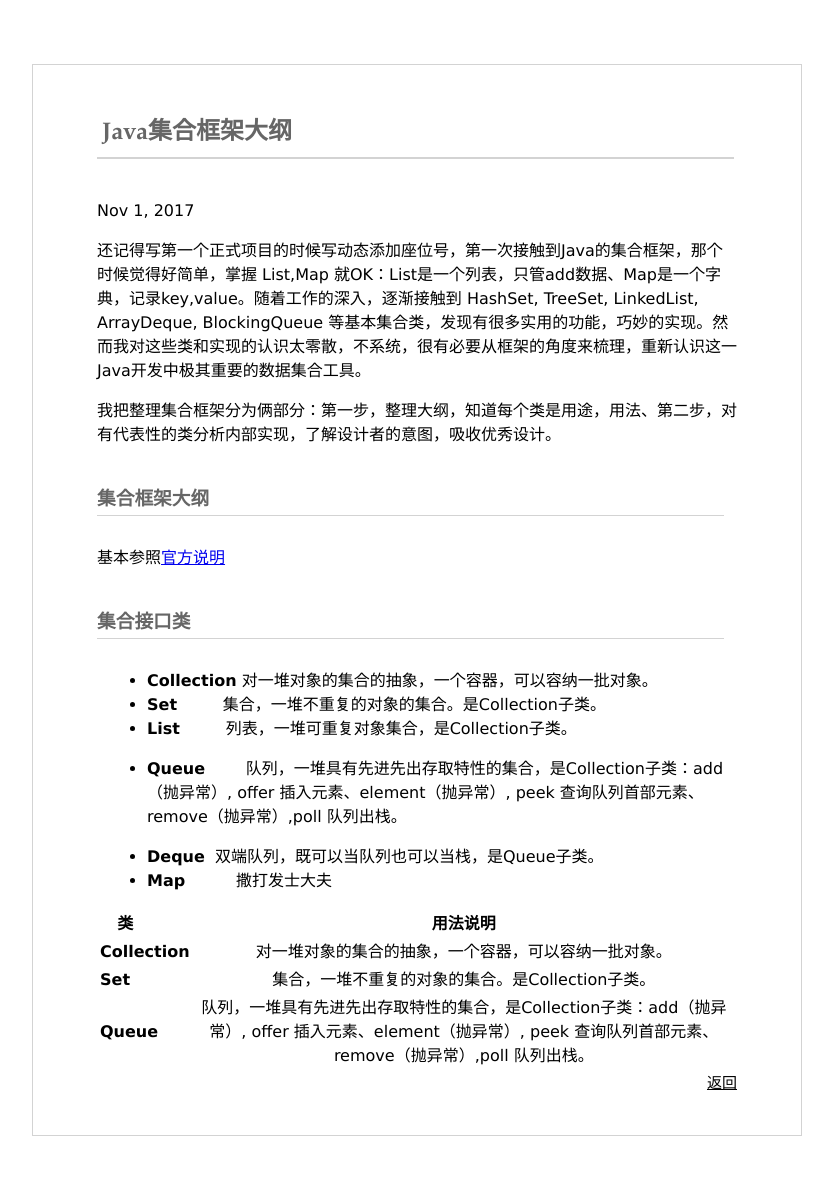
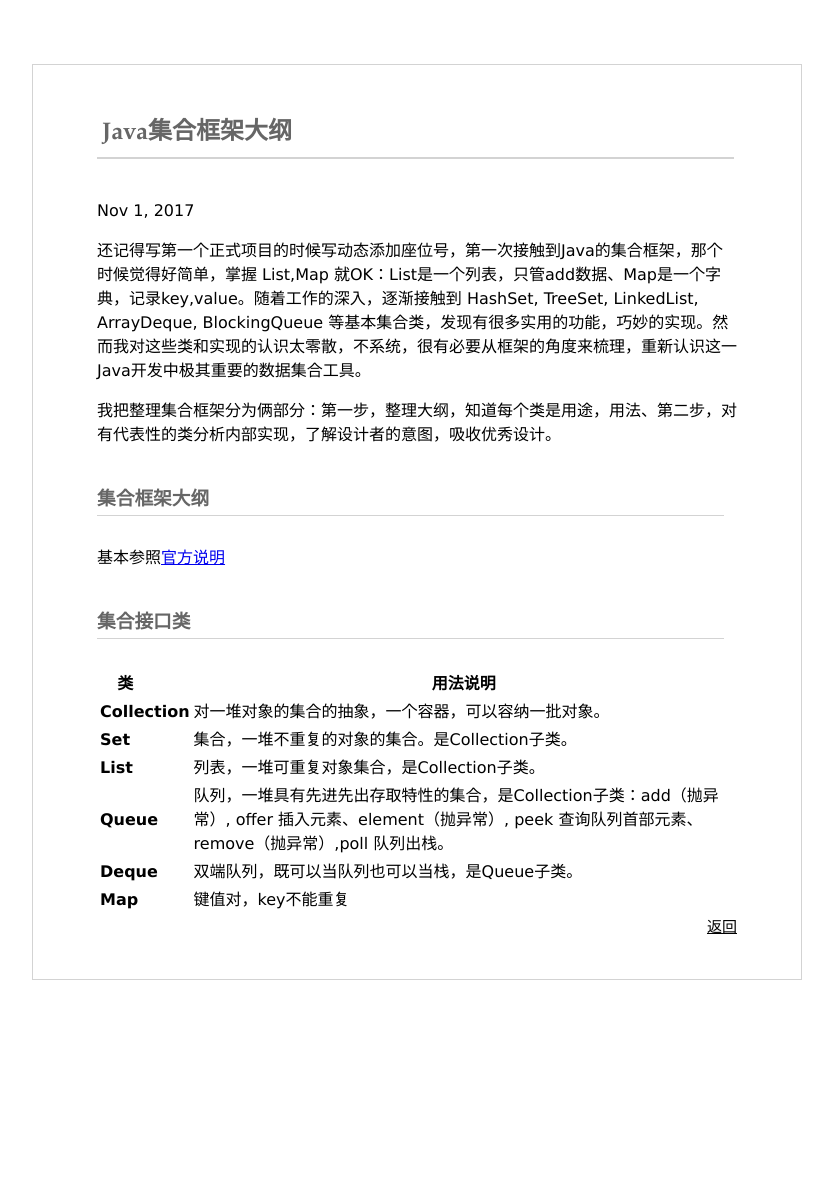
Before and after one commit to chufengma/blog, a Jekyll site: the page built from _posts/2017-11-01-Java集合框架大纲.md, in a window 1280 px wide. Shown: the whole page, without its empty margins (224-1057 px from the left). Built offline with Jekyll 4.4.1, drawn with Linux system fonts in a browser that asks for light colours; our own code applies the rules of GitHub Pages for plain Markdown files; after the commit the page ends 1044 px from its top, so only the background shows below that.

Commit message:
Update 2017-11-01-Java集合框架大纲.md

```diff
--- a/_posts/2017-11-01-Java集合框架大纲.md
+++ b/_posts/2017-11-01-Java集合框架大纲.md
@@ -6,16 +6,12 @@
 基本参照[官方说明](https://docs.oracle.com/javase/8/docs/technotes/guides/collections/reference.html)
 
 ### 集合接口类
-- **Collection**   对一堆对象的集合的抽象，一个容器，可以容纳一批对象。
-- **Set**          集合，一堆不重复的对象的集合。是Collection子类。
-- **List**         列表，一堆可重复对象集合，是Collection子类。
-- **Queue**        队列，一堆具有先进先出存取特性的集合，是Collection子类：add（抛异常）, offer 插入元素、element（抛异常）, peek 查询队列首部元素、remove（抛异常）,poll 队列出栈。
 
-- **Deque**        双端队列，既可以当队列也可以当栈，是Queue子类。
-- **Map**          撒打发士大夫
-
-| 类                 | 用法说明                                                                                 |
-| -------------------|:---------------------------------------------------------------------------------------:|
+| 类                 | 用法说明 |
+| -------------------|-----------------|
 | **Collection**     | 对一堆对象的集合的抽象，一个容器，可以容纳一批对象。 |
-| **Set**     | 集合，一堆不重复的对象的集合。是Collection子类。 |
-| **Queue**    | 队列，一堆具有先进先出存取特性的集合，是Collection子类：add（抛异常）, offer 插入元素、element（抛异常）, peek 查询队列首部元素、remove（抛异常）,poll 队列出栈。 |
+| **Set**            | 集合，一堆不重复的对象的集合。是Collection子类。 |
+| **List**           | 列表，一堆可重复对象集合，是Collection子类。 |
+| **Queue**          | 队列，一堆具有先进先出存取特性的集合，是Collection子类：add（抛异常）, offer 插入元素、element（抛异常）, peek 查询队列首部元素、remove（抛异常）,poll 队列出栈。 |
+| **Deque**          | 双端队列，既可以当队列也可以当栈，是Queue子类。|
+| **Map**            | 键值对，key不能重复 |
```
